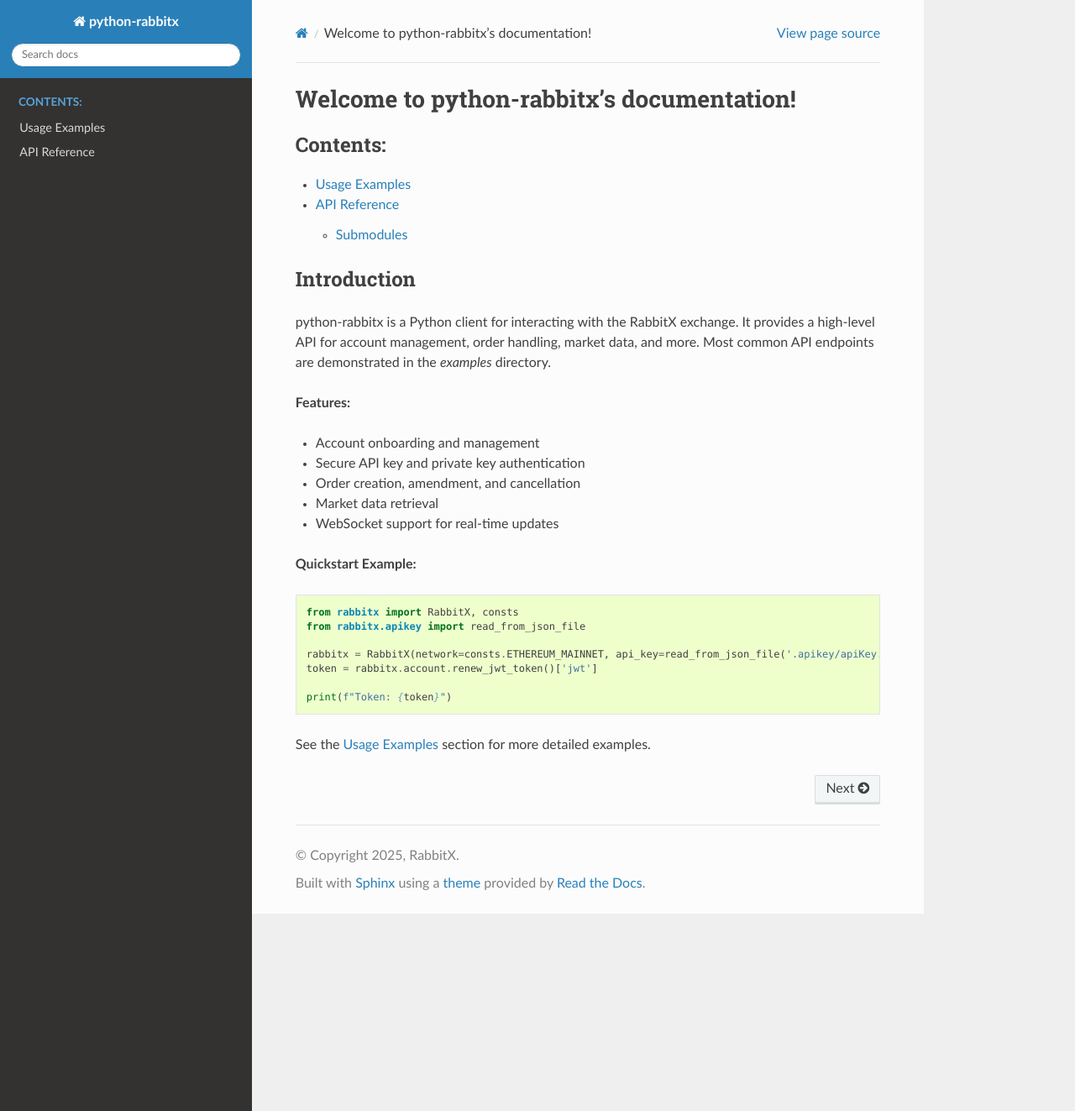
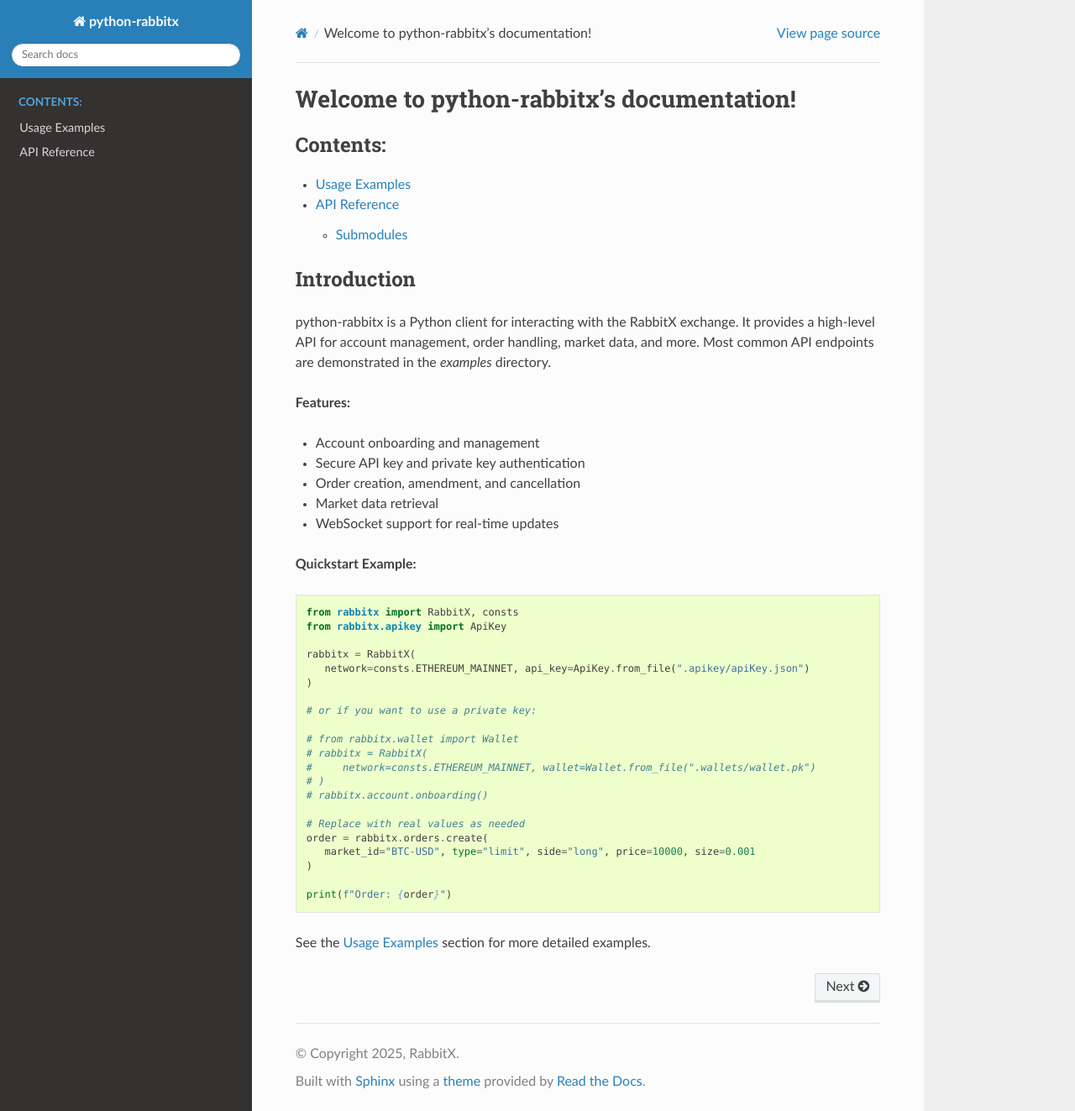
Before and after one commit to timsolov/python-rabbitx, a Sphinx documentation site: the page built from docs/index.rst, in a window 1280 px wide and 1323 px high. Shown: the whole window at 84% size. Built offline with Sphinx 7.4.7 and the Read the Docs theme 3.1.0, drawn with Linux system fonts in a browser that asks for light colours.

Commit message:
update example

```diff
--- a/docs/index.rst
+++ b/docs/index.rst
@@ -30,11 +30,25 @@
 .. code-block:: python
 
    from rabbitx import RabbitX, consts
-   from rabbitx.apikey import read_from_json_file
+   from rabbitx.apikey import ApiKey
 
-   rabbitx = RabbitX(network=consts.ETHEREUM_MAINNET, api_key=read_from_json_file('.apikey/apiKey.json'))
-   token = rabbitx.account.renew_jwt_token()['jwt']
+   rabbitx = RabbitX(
+      network=consts.ETHEREUM_MAINNET, api_key=ApiKey.from_file(".apikey/apiKey.json")
+   )
 
-   print(f"Token: {token}")
+   # or if you want to use a private key:
+
+   # from rabbitx.wallet import Wallet
+   # rabbitx = RabbitX(
+   #     network=consts.ETHEREUM_MAINNET, wallet=Wallet.from_file(".wallets/wallet.pk")
+   # )
+   # rabbitx.account.onboarding()
+
+   # Replace with real values as needed
+   order = rabbitx.orders.create(
+      market_id="BTC-USD", type="limit", side="long", price=10000, size=0.001
+   )
+
+   print(f"Order: {order}")
 
 See the :doc:`usage` section for more detailed examples.
```
